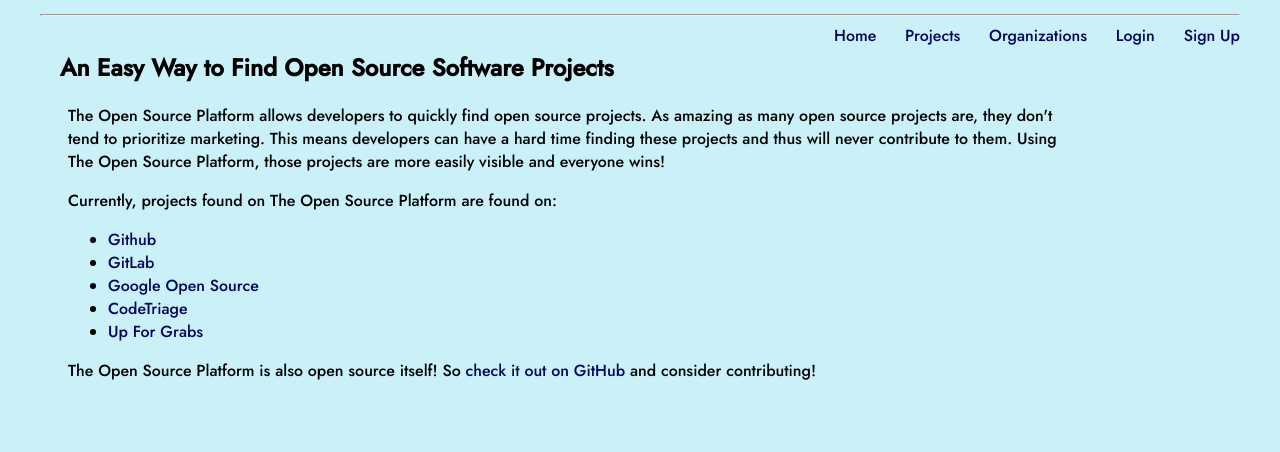
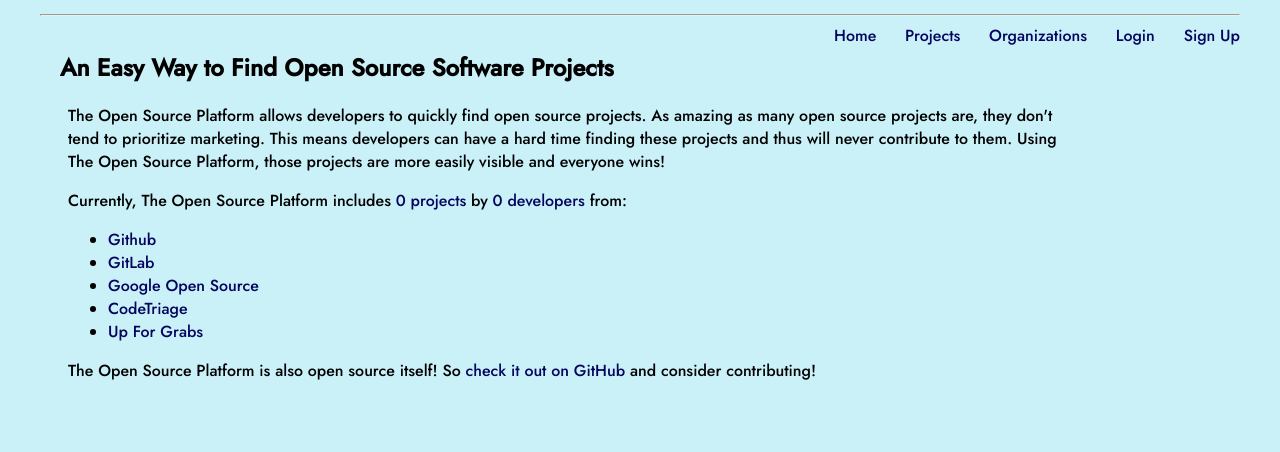
Before and after one commit to SamuelHoward/open-source-platform, a Flask app: page / in a window 1280 px wide. Shown: the part 163-615 px from the top of the page. Run offline with Flask 2, Linux system fonts and the light colour scheme; data that the repository does not hold is empty; some libraries are stand-ins or nearby versions.

Commit message:
Improves home page links

```diff
--- a/flask_app/main.py
+++ b/flask_app/main.py
@@ -25,8 +25,15 @@ orgsPerPage = 25
 @app.route('/index')
 def index():
 
+    # Calculate amount of projects
+    projsLength = Projects.query.count()
+
+    # Calculate amount of organizations
+    orgsLength = Organizations.query.count()
+
     # Return the static homepage
-    return render_template('index.html', title='Open Source Platform')
+    return render_template(
+        'index.html', title='Open Source Platform', numProjs=projsLength, numOrgs=orgsLength)
 
 # Route for projects page, includes searching and favoriting projects
 @app.route('/projects', methods=['GET', 'POST'])
--- a/flask_app/templates/index.html
+++ b/flask_app/templates/index.html
@@ -17,7 +17,11 @@
   </p>
 
   <p>
-    Currently, projects found on The Open Source Platform are found on:
+    Currently, The Open Source Platform includes
+    <a href={{ url_for('projects') }}>{{ numProjs }} projects</a>
+    by
+    <a href={{ url_for('organizations') }}>{{ numOrgs }} developers</a>
+    from:
     <ul>
       <li><a href="https://github.com/">Github</a></li>
       <li><a href="https://about.gitlab.com/">GitLab</a></li>
```
